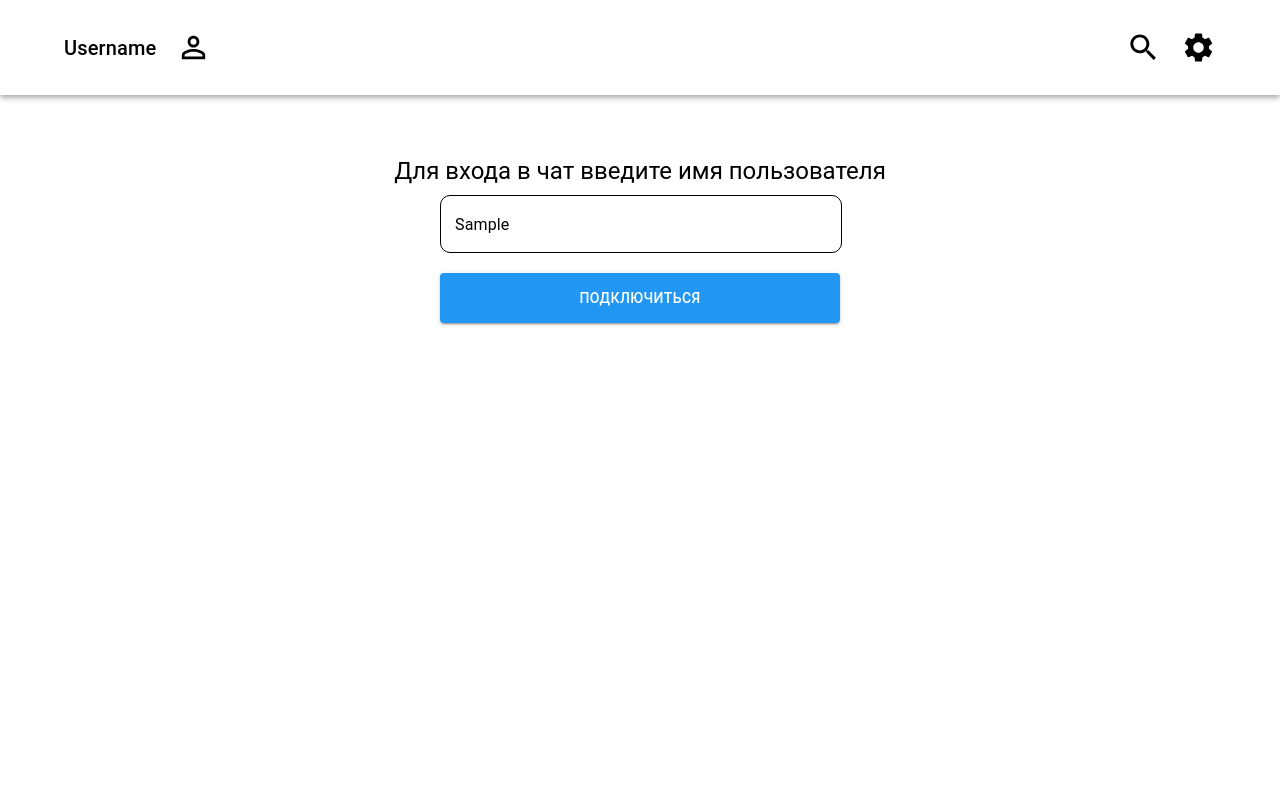
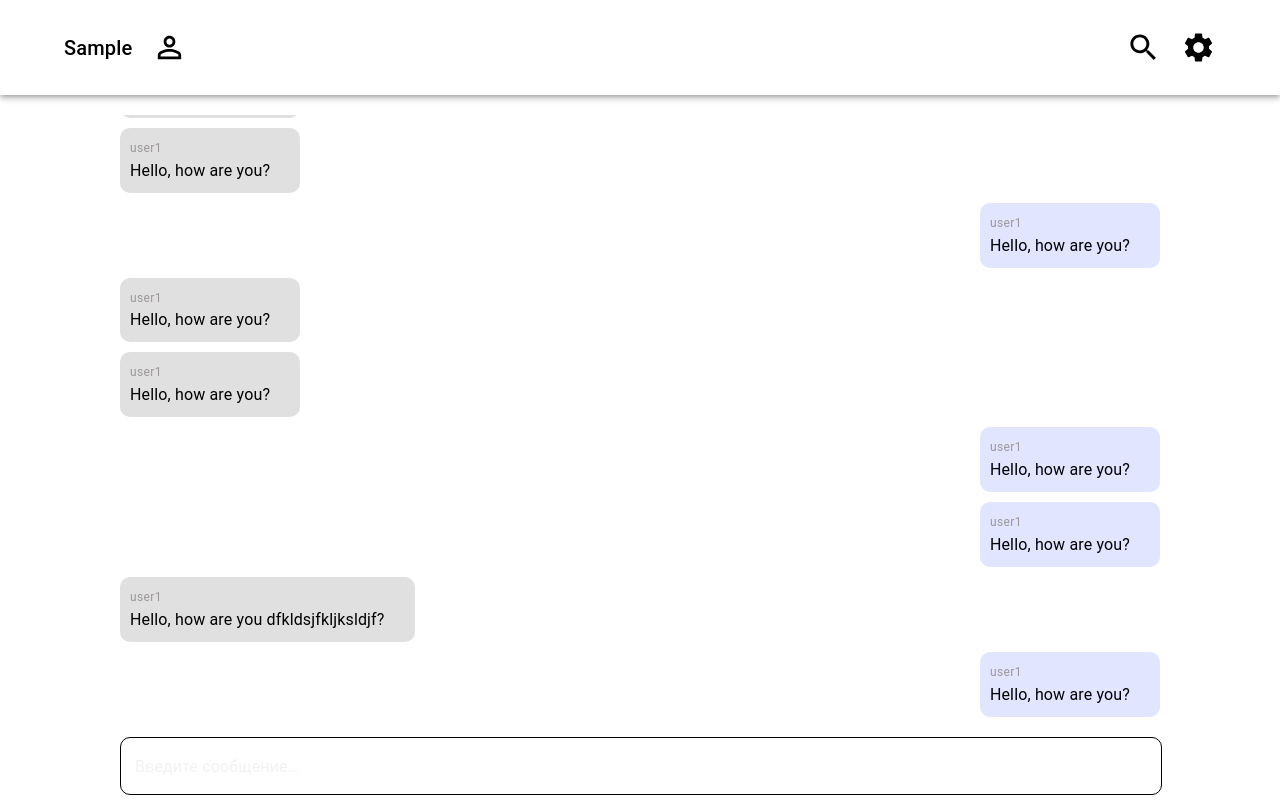
Before and after one commit to AshurovG/Messenger, a React (Vite) app in the folder messenger-front/: page /#/ in a window 1280 px wide. Both pictures are taken after typing "Sample" into the empty fields and a click on the button "ПОДКЛЮЧИТЬСЯ". Built offline with nearby package versions, Linux system fonts and the light colour scheme.

Commit message:
add main slice and sumbit form action

```diff
--- a/messenger-front/package.json
+++ b/messenger-front/package.json
@@ -14,9 +14,12 @@
     "@emotion/styled": "^11.11.0",
     "@mui/icons-material": "^5.15.12",
     "@mui/material": "^5.15.12",
+    "@reduxjs/toolkit": "^2.2.1",
+    "@types/react-redux": "^7.1.33",
     "classnames": "^2.5.1",
     "react": "^18.2.0",
     "react-dom": "^18.2.0",
+    "react-redux": "^9.1.0",
     "react-router-dom": "^6.22.2",
     "sass": "^1.71.1"
   },
--- a/messenger-front/src/components/EnterForm/EnterForm.tsx
+++ b/messenger-front/src/components/EnterForm/EnterForm.tsx
@@ -6,13 +6,24 @@ import cn from "classnames";
 
 type EnterFormProps = {
   onSumbit: React.FormEventHandler<HTMLFormElement>;
+  onChange: React.ChangeEventHandler<HTMLInputElement>;
+  value: string;
   className?: string;
 };
 
-const EnterForm: React.FC<EnterFormProps> = ({ onSumbit, className }) => {
+const EnterForm: React.FC<EnterFormProps> = ({
+  onSumbit,
+  onChange,
+  value,
+  className,
+}) => {
+  React.useEffect(() => {
+    console.log(value);
+  }, []);
+
   return (
     <form className={cn(styles.form, className)} onSubmit={onSumbit}>
-      <Input mode="input__default" />
+      <Input mode="input__default" onChange={onChange} value={value} />
       <Button
         className={styles.form__btn}
         type="submit"
--- a/messenger-front/src/components/Header/Header.tsx
+++ b/messenger-front/src/components/Header/Header.tsx
@@ -3,17 +3,20 @@ import cn from "classnames";
 import styles from "./Header.module.scss";
 import { AppBar, Container, Box, Typography } from "@mui/material";
 import { Search, Settings, PersonOutline } from "@mui/icons-material";
+import { useUsername } from "slices/MainSlice";
 
 type HeaderProps = {
   mode: "header__default" | "header__green" | "header__blue" | "header__dark";
 };
 
 const Header: React.FC<HeaderProps> = ({ mode }) => {
+  const username = useUsername();
+
   return (
     <AppBar className={cn(styles.header, styles[mode])}>
       <Container className={styles.header__wrapper}>
         <Box className={styles.header__item}>
-          <Typography variant="h6">Username</Typography>
+          <Typography variant="h6">{username}</Typography>
           <PersonOutline fontSize="large" />
         </Box>
 
--- a/messenger-front/src/main.tsx
+++ b/messenger-front/src/main.tsx
@@ -1,10 +1,14 @@
-import React from 'react'
-import ReactDOM from 'react-dom/client'
-import App from './App/App'
-import './index.scss'
+import React from "react";
+import ReactDOM from "react-dom/client";
+import App from "./App/App";
+import "./index.scss";
+import { Provider } from "react-redux";
+import store from "./store";
 
-ReactDOM.createRoot(document.getElementById('root')!).render(
+ReactDOM.createRoot(document.getElementById("root")!).render(
   <React.StrictMode>
-    <App />
-  </React.StrictMode>,
-)
+    <Provider store={store}>
+      <App />
+    </Provider>
+  </React.StrictMode>
+);
--- a/messenger-front/src/pages/MessengerPage/MessengerPage.tsx
+++ b/messenger-front/src/pages/MessengerPage/MessengerPage.tsx
@@ -1,16 +1,25 @@
-import React from "react";
+import React, { useState } from "react";
+import { useDispatch } from "react-redux";
+import { useUsername, setUsernameAction } from "slices/MainSlice";
 import styles from "./MessengerPage.module.scss";
 import Message from "components/Message";
 import Input from "components/Input/";
-import Button from "components/Button";
 import { Container, Box, Typography } from "@mui/material";
 import Header from "components/Header";
 import EnterForm from "components/EnterForm";
 
 const MessengerPage = () => {
+  const dispatch = useDispatch();
+  const username = useUsername();
+  const [usernameValue, setUsernameValue] = useState("");
+
+  const handleInputChange = (event: React.ChangeEvent<HTMLInputElement>) => {
+    setUsernameValue(event.target.value);
+  };
+
   const handleSubmit: React.FormEventHandler<HTMLFormElement> = (event) => {
     event.preventDefault();
-    console.log("Форма отправлена");
+    dispatch(setUsernameAction(usernameValue));
   };
 
   return (
@@ -20,7 +29,8 @@ const MessengerPage = () => {
         sx={{ width: "85vw", height: "100vh" }}
         className={styles.page__wrapper}
       >
-        {/* <Box className={styles.page__messages}>
+        {username !== "" && (
+          <Box className={styles.page__messages}>
             <Message
               senderName="user1"
               text="Hello, how are you?"
@@ -87,8 +97,12 @@ const MessengerPage = () => {
               mode="rec__default"
             />
           </Box>
+        )}
 
-        <Input placeholder="Введите сообщение..." mode="input__default" /> */}
+        {username !== "" && (
+          <Input placeholder="Введите сообщение..." mode="input__default" />
+        )}
+        {username === "" && (
           <Box>
             <Typography
               textAlign={"center"}
@@ -98,8 +112,14 @@ const MessengerPage = () => {
             >
               Для входа в чат введите имя пользователя
             </Typography>
-          <EnterForm className={styles.page__form} onSumbit={handleSubmit} />
+            <EnterForm
+              className={styles.page__form}
+              onSumbit={handleSubmit}
+              onChange={handleInputChange}
+              value={usernameValue}
+            />
           </Box>
+        )}
       </Container>
     </div>
   );
--- /dev/null
+++ b/messenger-front/src/slices/MainSlice.ts
@@ -0,0 +1,25 @@
+import { createSlice, PayloadAction } from "@reduxjs/toolkit";
+import { useSelector } from "react-redux";
+
+interface DataState {
+  username: string;
+}
+
+const dataSlice = createSlice({
+  name: "data",
+  initialState: {
+    username: "",
+  } as DataState,
+  reducers: {
+    setUsername(state, action: PayloadAction<string>) {
+      state.username = action.payload;
+    },
+  },
+});
+
+export const useUsername = () =>
+  useSelector((state: { mainData: DataState }) => state.mainData.username);
+
+export const { setUsername: setUsernameAction } = dataSlice.actions;
+
+export default dataSlice.reducer;
--- /dev/null
+++ b/messenger-front/src/store.ts
@@ -0,0 +1,8 @@
+import { combineReducers, configureStore } from "@reduxjs/toolkit";
+import mainReducer from "slices/MainSlice";
+
+export default configureStore({
+  reducer: combineReducers({
+    mainData: mainReducer,
+  }),
+});
```
Also changed, not shown: 1 other file (tests, documents, lock files or other folders). Lines whose indentation alone changed are shown as unchanged.
